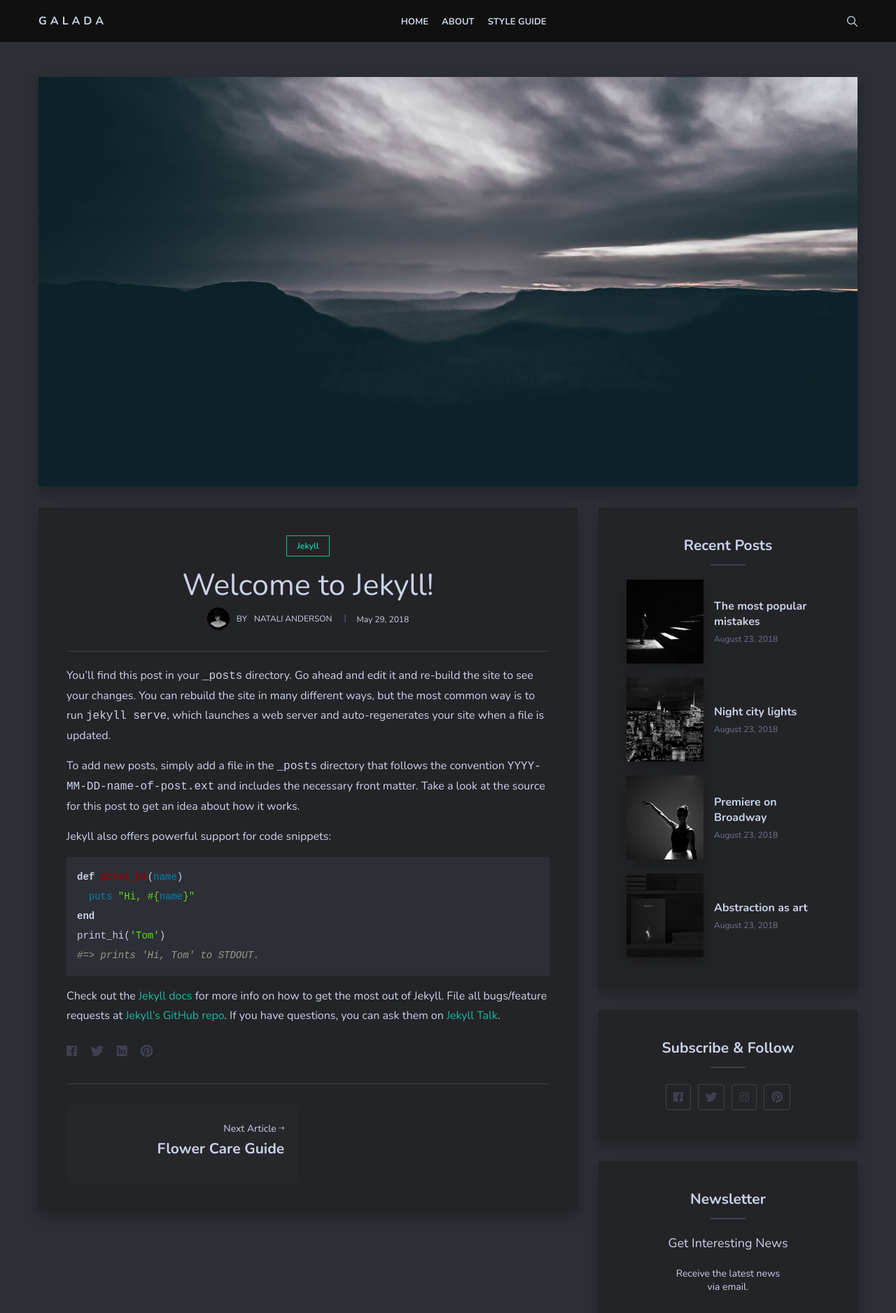
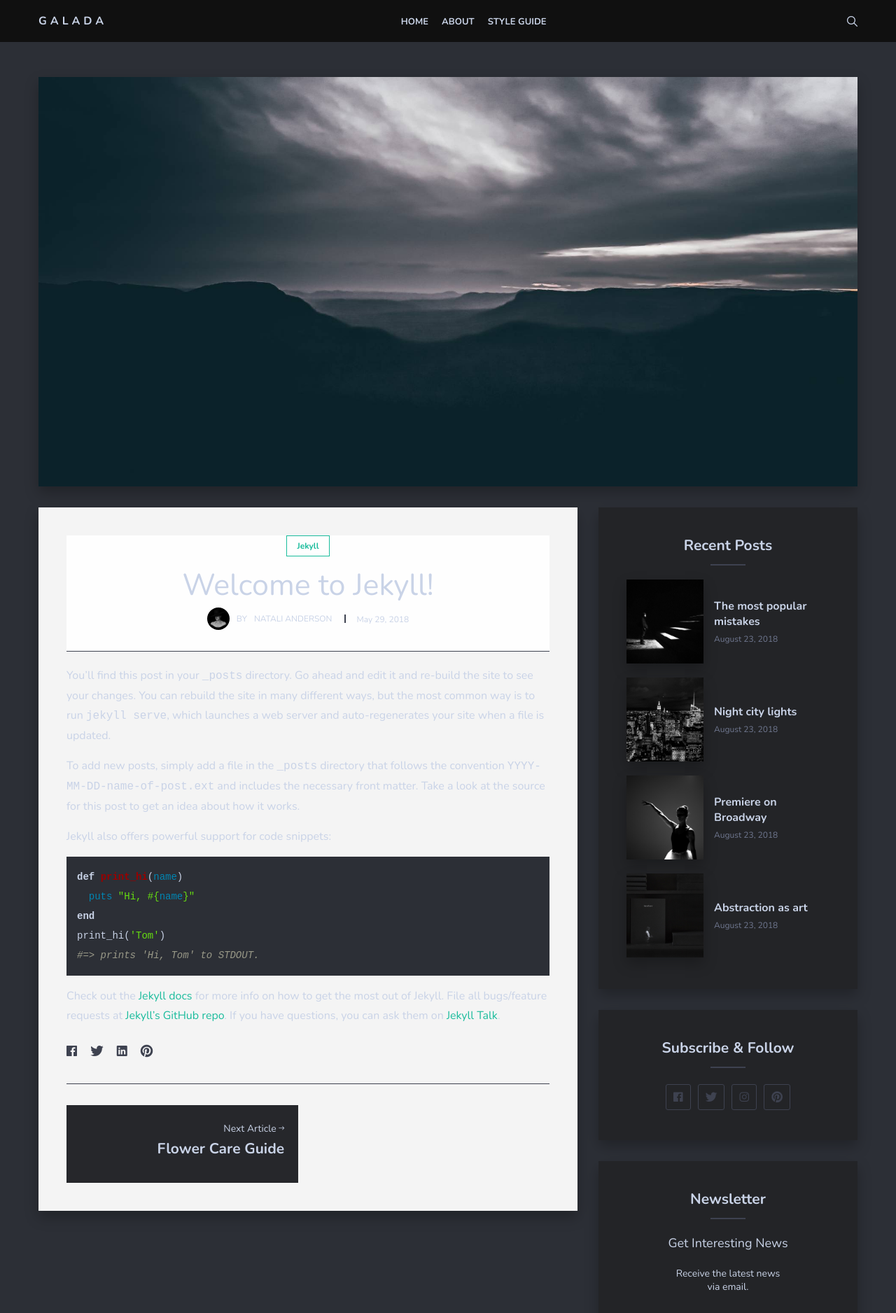
Before and after one commit to gamintrolls/5, a Jekyll site: the page built from _posts/2018-05-29-welcome-to-jekyll.markdown, in a window 1280 px wide. Shown: the top 1876 px of the page at 70% size. Built offline with Jekyll 4.4.1, drawn with Linux system fonts in a browser that asks for light colours; nearby versions of some CDN libraries; comment, search, counter and statistics services are not loaded.

Commit message:
Update _post.scss

```diff
--- a/_sass/4-layouts/_post.scss
+++ b/_sass/4-layouts/_post.scss
@@ -4,7 +4,7 @@
 }
 
 .post-image-box {
-  background: $black;
+  background: $white;
   &.reveal-in {
     .post-image {
       opacity: 1;
@@ -18,7 +18,7 @@
   background-size: cover;
   background-position: center;
   background-repeat: no-repeat;
-  background-color: $black;
+  background-color: $white;
   box-shadow: 0 9px 18px 0 rgba(0,0,0,0.25);
   position: relative;
   opacity: 0;
@@ -32,7 +32,7 @@
 }
 
 .post-head, .post-content {
-  background: rgba($blue-darken, .95);
+  background: rgba($white, .95);
 }
 
 .post-content {
@@ -191,7 +191,7 @@
 // COMMENTS SECTION
 .comments {
   padding: 0 15px;
-  background: $blue-darken;
+  background: $white;
 }
 
 // MEDIA
```
